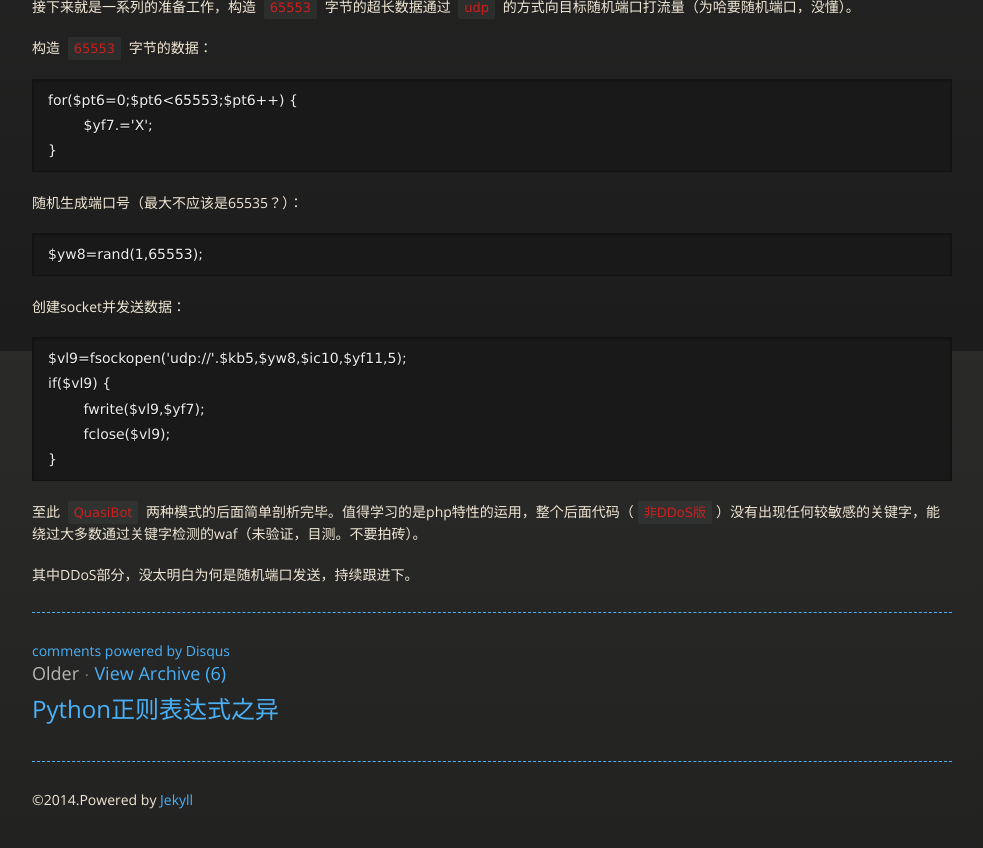
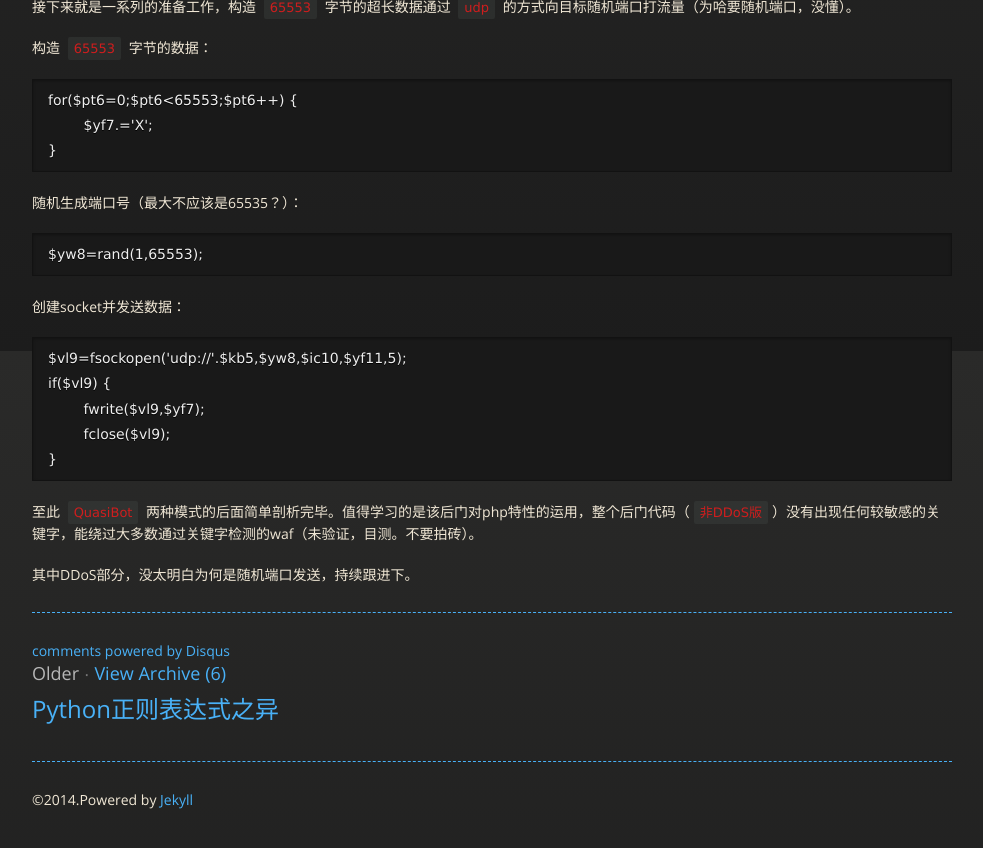
Before and after one commit to huntpig/rickgray.github.io, a Jekyll site: the page built from _posts/2014-12-04-quasibot-backdoor-analysis.md, in a window 1280 px wide and 900 px high, scrolled down 5049 px. Shown: the top 848 px of the window, without its empty margins (148-1131 px from the left). Built offline with Jekyll 4.4.1, drawn with Linux system fonts in a browser that asks for light colours; nearby versions of some CDN libraries; comment, search, counter and statistics services are not loaded.

Commit message:
修改小错误

```diff
--- a/_posts/2014-12-04-quasibot-backdoor-analysis.md
+++ b/_posts/2014-12-04-quasibot-backdoor-analysis.md
@@ -223,6 +223,6 @@
 		fclose($vl9);
 	}
 
-至此 ``QuasiBot`` 两种模式的后面简单剖析完毕。值得学习的是php特性的运用，整个后面代码（``非DDoS版``）没有出现任何较敏感的关键字，能绕过大多数通过关键字检测的waf（未验证，目测。不要拍砖）。
+至此 ``QuasiBot`` 两种模式的后面简单剖析完毕。值得学习的是该后门对php特性的运用，整个后门代码（``非DDoS版``）没有出现任何较敏感的关键字，能绕过大多数通过关键字检测的waf（未验证，目测。不要拍砖）。
 
 其中DDoS部分，没太明白为何是随机端口发送，持续跟进下。
```
